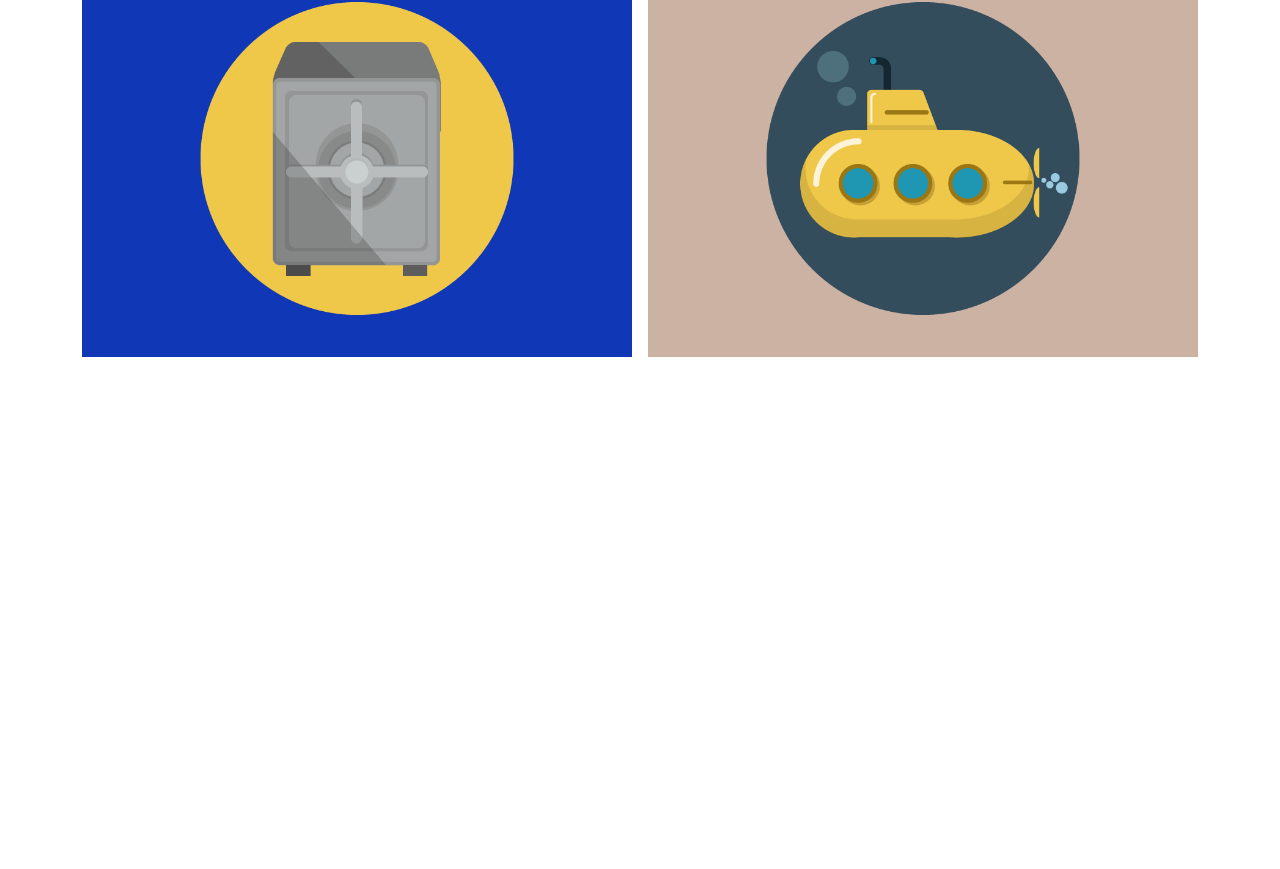
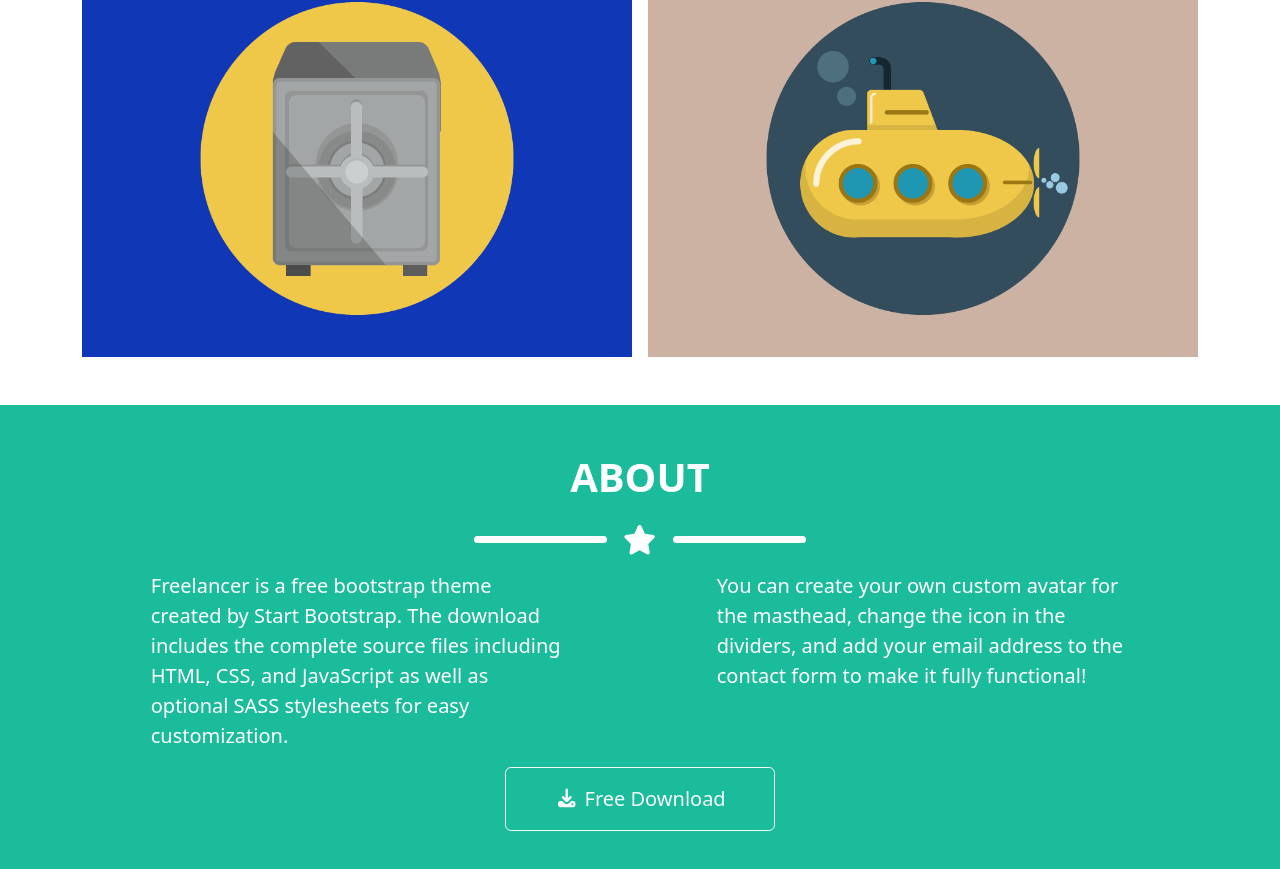
Before and after one commit to Mohammed-Alqerem/ReactWithBootstrap, a React (Vite) app: page / in a window 1280 px wide. Shown: the part 1922-2791 px from the top of the page. Before the commit the page ends 2327 px from the top, so only its background shows below. Built offline with nearby package versions, Linux system fonts and the light colour scheme.

Commit message:
finish the about section

```diff
--- a/package.json
+++ b/package.json
@@ -10,6 +10,7 @@
     "preview": "vite preview"
   },
   "dependencies": {
+    "@fortawesome/fontawesome-free": "^7.1.0",
     "bootstrap": "^5.3.8",
     "react": "^19.2.0",
     "react-dom": "^19.2.0"
--- a/src/App.jsx
+++ b/src/App.jsx
@@ -3,6 +3,7 @@ import React from 'react'
 import Navbar from './navbar/Navbar'
 import Hero from './heroSection/Hero'
 import Portfolio from './portfolio/Portfolio'
+import About from './about/About'
 
 export default function App() {
   return (
@@ -11,6 +12,7 @@ export default function App() {
        <Navbar/>
        <Hero/>
        <Portfolio/>
+       <About/>
 
 
 
--- a/src/about/About.jsx
+++ b/src/about/About.jsx
@@ -0,0 +1,35 @@
+import React from 'react'
+import style from './about.module.css'
+export default function About() {
+  return (
+    <section className={`${style.aboutBg} py-5 d-flex flex-column gap-3 justify-content-center align-items-center `}>
+        <h3 className='h1 text-uppercase fw-bolder text-white '>About</h3>
+
+            <div className='d-flex  justify-content-center gap-3  align-items-center'>
+              <div className={`${style.whiteLine}  flex-grow-1`}>
+
+              </div>
+              <svg class={`${style.svgSize} svg-inline--fa fa-star  text-white `} aria-hidden="true" focusable="false" data-prefix="fas" data-icon="star" role="img" xmlns="http://www.w3.org/2000/svg" viewBox="0 0 576 512" data-fa-i2svg=""><path fill="currentColor" d="M316.9 18C311.6 7 300.4 0 288.1 0s-23.4 7-28.8 18L195 150.3 51.4 171.5c-12 1.8-22 10.2-25.7 21.7s-.7 24.2 7.9 32.7L137.8 329 113.2 474.7c-2 12 3 24.2 12.9 31.3s23 8 33.8 2.3l128.3-68.5 128.3 68.5c10.8 5.7 23.9 4.9 33.8-2.3s14.9-19.3 12.9-31.3L438.5 329 542.7 225.9c8.6-8.5 11.7-21.2 7.9-32.7s-13.7-19.9-25.7-21.7L381.2 150.3 316.9 18z"></path></svg>
+              <div className={`${style.whiteLine}  flex-grow-1`}>
+              </div>
+          </div>
+
+          <div className="container">
+            <div className="row g-3">
+              <div className="col-lg-6 col-12">
+              <p className='fs-5 text-white w-75 m-auto'>Freelancer is a free bootstrap theme created by Start Bootstrap. The download includes the complete source files including HTML, CSS, and JavaScript as well as optional SASS stylesheets for easy customization.</p>
+            </div>
+             <div className="col-lg-6 col-12">
+              <p className='fs-5 text-white w-75 m-auto'>You can create your own custom avatar for the masthead, change the icon in the dividers, and add your email address to the contact form to make it fully functional!</p>
+            </div>
+            <div className="col-12 text-center">
+              <button className=' btn btn-outline-light py-3 px-5 fw-medium fs-5'><i className="fa-solid fa-download"></i> Free Download</button>
+            </div>
+            </div>
+          </div>
+
+
+
+    </section>
+  )
+}
--- a/src/about/about.module.css
+++ b/src/about/about.module.css
@@ -0,0 +1,21 @@
+
+.aboutBg{
+    background-color: #1abc9c;
+}
+
+.svgSize{
+    width: 10%;
+    height: 10%;
+}
+
+
+.whiteLine{
+    height: 7px;
+
+    background-color: white;
+    border-radius: 7px;
+    -webkit-border-radius: 7px;
+    -moz-border-radius: 7px;
+    -ms-border-radius: 7px;
+    -o-border-radius: 7px;
+}
--- a/src/main.jsx
+++ b/src/main.jsx
@@ -2,6 +2,8 @@ import { StrictMode } from 'react'
 import { createRoot } from 'react-dom/client'
 import './../node_modules/bootstrap/dist/css/bootstrap.min.css'
 import './../node_modules/bootstrap/dist/js/bootstrap.bundle.js'
+import './../node_modules/@fortawesome/fontawesome-free/css/all.min.css'
+import '@fortawesome/fontawesome-free/js/all.js'
 import './index.css'
 import App from './App.jsx'
 
```
Also changed, not shown: 1 other file (tests, documents, lock files or other folders).
